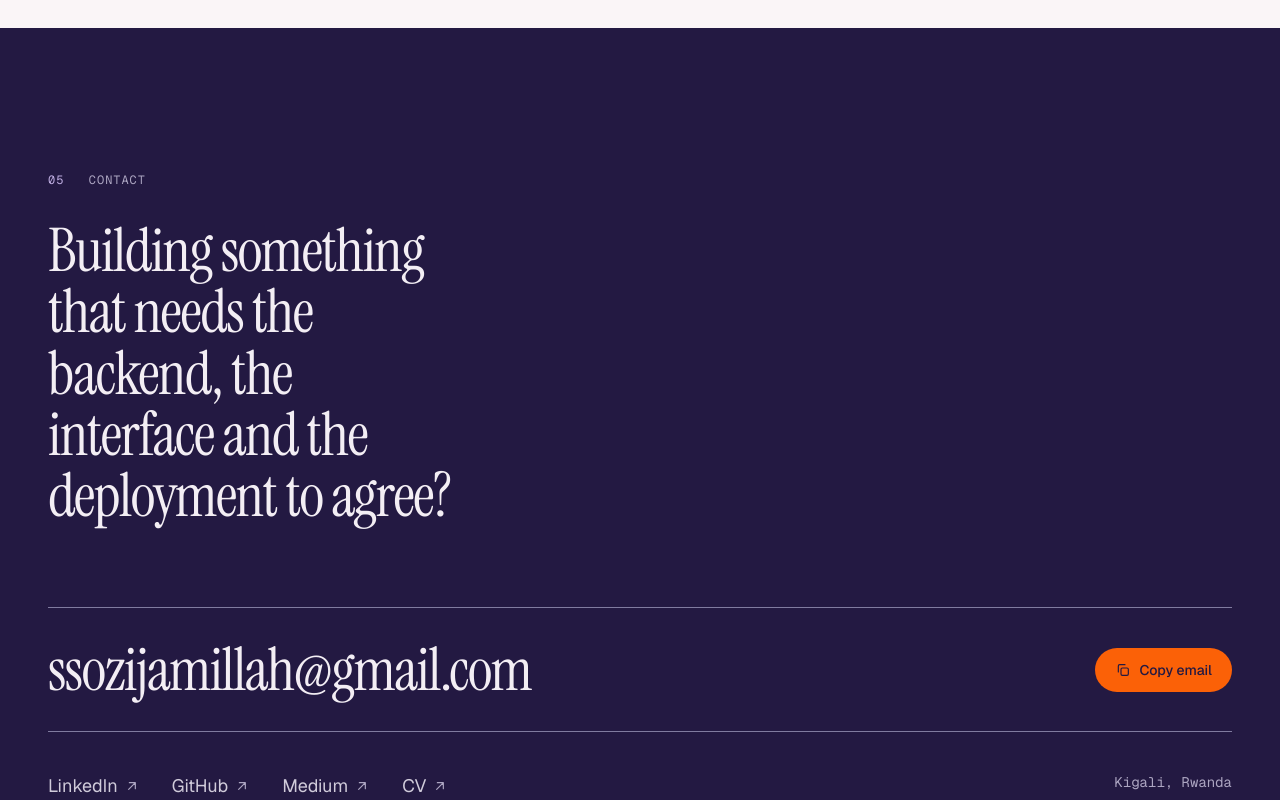
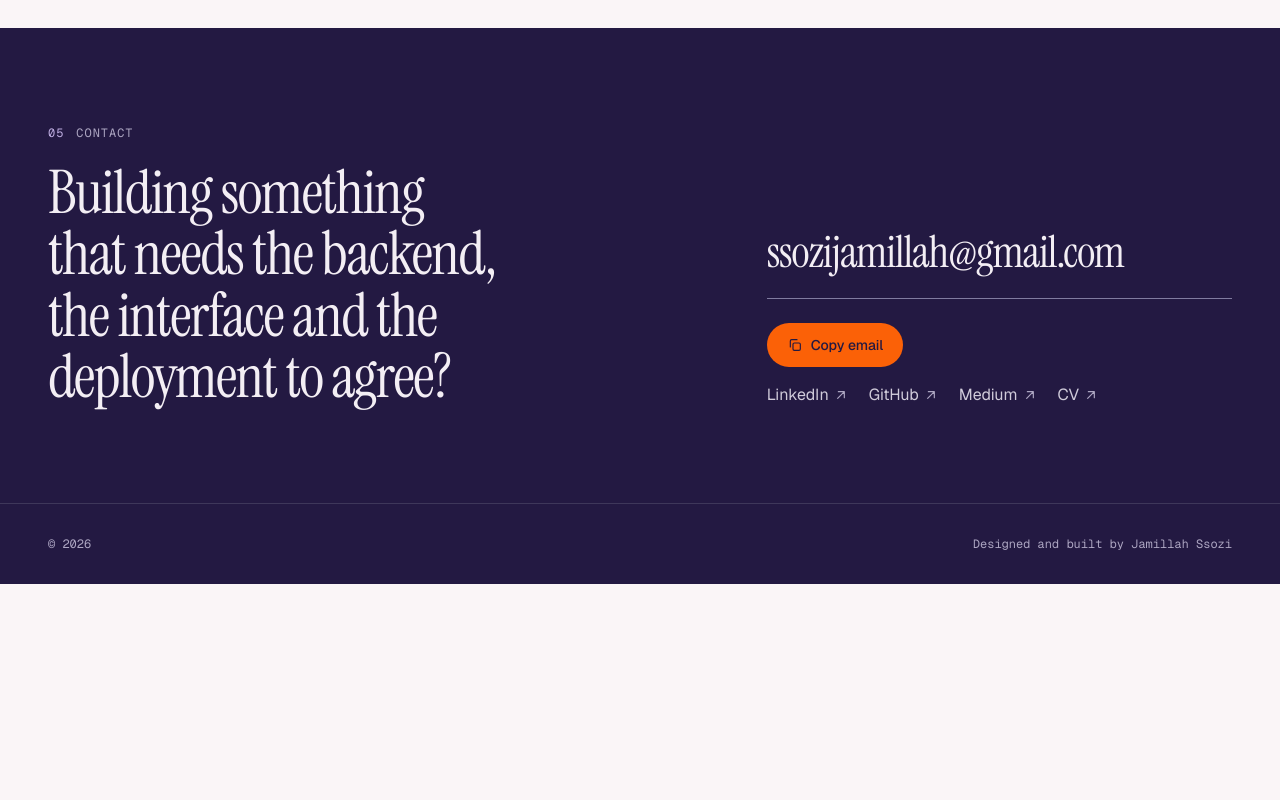
Before and after one commit to sjamillah/personal_portfolio, a Next.js app: page / in a window 1280 px wide. Shown: the part 6060-6860 px from the top of the page. After the commit the page ends 6644 px from the top, so only its background shows below. Built offline with nearby package versions, Linux system fonts and the light colour scheme.

Commit message:
Pair the contact heading with the email and tighten case studies
The contact block sets the question beside the email and links instead of
stacking them, and case-study sections use tighter vertical spacing.

```diff
--- a/app/projects/[slug]/page.tsx
+++ b/app/projects/[slug]/page.tsx
@@ -46,7 +46,7 @@ function Block({ id, index, title, children }: { id: string; index: number; titl
           <span className="font-mono text-xs text-lavender">{String(index).padStart(2, "0")}</span>
           <span className="font-serif text-4xl tracking-tight sm:text-5xl">{title}</span>
         </h2>
-        <div className="mt-8">{children}</div>
+        <div className="mt-6">{children}</div>
       </Reveal>
     </section>
   );
@@ -80,13 +80,13 @@ const metricColumns: Record<number, string> = { 1: "max-w-sm", 2: "sm:grid-cols-
 
 function ProjectHeader({ project }: { project: Project }) {
   return (
-    <header className="shell pb-16 pt-10 sm:pt-14 lg:pb-20">
+    <header className="shell pb-12 pt-8 sm:pt-10 lg:pb-14">
       <Link href="/#projects" className="group inline-flex items-center gap-2 font-mono text-xs uppercase tracking-[0.08em] text-ink-faint hover:text-ink">
         <ArrowLeft className="transition-transform duration-300 group-hover:-translate-x-0.5" />
         All projects
       </Link>
 
-      <p className="eyebrow mt-12 flex flex-wrap gap-x-3">
+      <p className="eyebrow mt-10 flex flex-wrap gap-x-3">
         <span className="text-lavender">{project.index}</span>
         <span>{project.kind}</span>
       </p>
@@ -108,7 +108,7 @@ function ProjectHeader({ project }: { project: Project }) {
         </ul>
       )}
 
-      <div className="mt-12 grid gap-12 lg:grid-cols-12 lg:gap-12">
+      <div className="mt-10 grid gap-10 lg:grid-cols-12 lg:items-start lg:gap-12">
         <p className="text-lede text-ink-soft lg:col-span-7">{project.tagline}</p>
         <dl className="grid gap-5 text-sm lg:col-span-4 lg:col-start-9">
           <div>
@@ -164,14 +164,14 @@ export default async function ProjectPage({ params }: PageProps) {
     <article>
       <ProjectHeader project={project} />
 
-      <div className="shell grid gap-12 pb-24 lg:grid-cols-12 lg:gap-12 lg:pb-32">
+      <div className="shell grid gap-12 pb-16 lg:grid-cols-12 lg:gap-12 lg:pb-24">
         <aside className="hidden lg:col-span-3 lg:block">
           <div className="sticky top-24">
             <CaseStudyNav sections={sections} />
           </div>
         </aside>
 
-        <div className="min-w-0 space-y-20 lg:col-span-9 lg:space-y-28">
+        <div className="min-w-0 space-y-14 lg:col-span-9 lg:space-y-20">
           <Block id="problem" index={1} title="Problem">
             <div className="max-w-2xl space-y-5 text-lede text-ink-soft">
               {project.problem.map((paragraph, index) => (
@@ -284,7 +284,7 @@ export default async function ProjectPage({ params }: PageProps) {
       </div>
 
       <nav aria-label="Next project" className="border-t border-line">
-        <Link href={`/projects/${next.slug}`} className="group shell flex items-end justify-between gap-6 py-14 lg:py-20">
+        <Link href={`/projects/${next.slug}`} className="group shell flex items-end justify-between gap-6 py-10 lg:py-14">
           <span>
             <span className="eyebrow block">Next project · {next.index}</span>
             <span className="mt-4 block font-serif text-title tracking-tight text-balance">
--- a/components/home/contact.tsx
+++ b/components/home/contact.tsx
@@ -12,37 +12,35 @@ const channels = [
 
 export function Contact() {
   return (
-    <section aria-labelledby="contact-title" id="contact" className="night bg-paper py-24 text-ink lg:py-36">
-      <div className="shell">
-        <Reveal>
-          <p className="font-mono text-xs uppercase tracking-[0.08em] text-ink-faint">
-            <span className="text-lavender">05</span>&nbsp;&nbsp;&nbsp;Contact
+    <section aria-labelledby="contact-title" id="contact" className="night bg-paper py-16 text-ink lg:py-24">
+      <Reveal className="shell grid gap-12 lg:grid-cols-12 lg:items-end">
+        <div className="lg:col-span-7">
+          <p className="eyebrow flex gap-3">
+            <span className="text-lavender">05</span>
+            <span>Contact</span>
           </p>
-          <h2 id="contact-title" className="mt-8 max-w-[16ch] font-serif text-title tracking-tight text-balance">
+          <h2 id="contact-title" className="mt-5 max-w-[18ch] font-serif text-title tracking-tight text-balance">
             Building something that needs the backend, the interface and the deployment to agree?
           </h2>
-        </Reveal>
+        </div>
 
-        <Reveal className="mt-14 lg:mt-20">
-          <div className="flex flex-col gap-4 border-y border-line-strong py-8 sm:flex-row sm:items-center sm:justify-between">
+        <div className="lg:col-span-5">
           <a
             href={`mailto:${profile.email}`}
-              className="font-serif text-[clamp(1.6rem,1rem+3.4vw,4.25rem)] leading-none tracking-tight break-all transition-colors hover:text-accent sm:break-normal"
+            className="block break-all font-serif text-[clamp(1.75rem,1rem+2.4vw,2.75rem)] leading-none tracking-tight transition-colors hover:text-accent sm:break-normal"
           >
             {profile.email}
           </a>
+          <div className="mt-6 flex flex-wrap items-center gap-x-6 gap-y-4 border-t border-line-strong pt-6">
             <CopyEmail email={profile.email} />
-          </div>
-
-          <div className="mt-10 grid gap-10 sm:grid-cols-2 lg:grid-cols-12">
-            <ul className="flex flex-wrap gap-x-8 gap-y-3 lg:col-span-8">
+            <ul className="flex flex-wrap gap-x-5 gap-y-2">
               {channels.map((channel) => (
                 <li key={channel.label}>
                   <a
                     href={channel.href}
                     target="_blank"
                     rel="noopener noreferrer"
-                    className="group inline-flex items-center gap-1.5 text-lg text-ink-soft transition-colors hover:text-ink"
+                    className="group inline-flex items-center gap-1 text-ink-soft transition-colors hover:text-ink"
                   >
                     {channel.label}
                     <ArrowUpRight className="text-ink-faint transition-all duration-300 group-hover:-translate-y-0.5 group-hover:translate-x-0.5 group-hover:text-accent" />
@@ -51,10 +49,9 @@ export function Contact() {
                 </li>
               ))}
             </ul>
-            <p className="font-mono text-sm text-ink-faint sm:text-right lg:col-span-4">{profile.location}</p>
+          </div>
         </div>
       </Reveal>
-      </div>
     </section>
   );
 }
```
Lines whose indentation alone changed are shown as unchanged.
